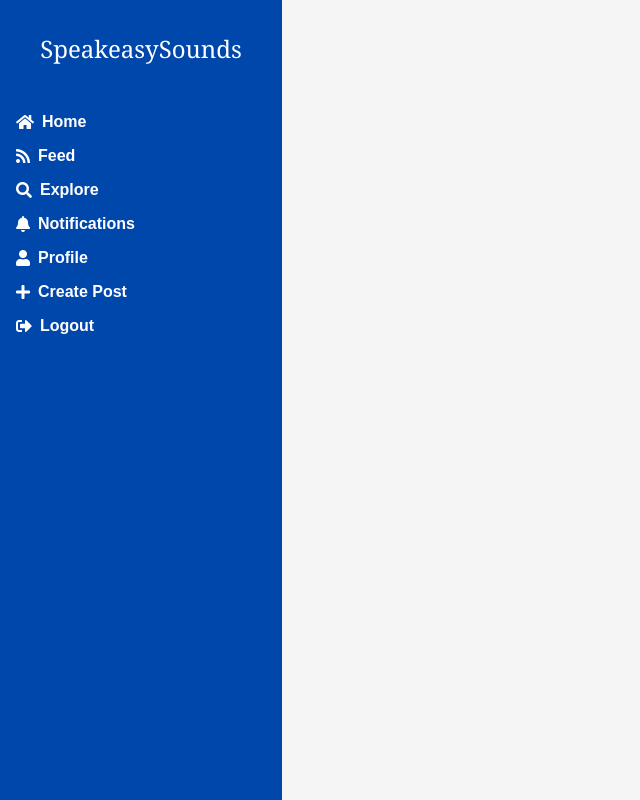
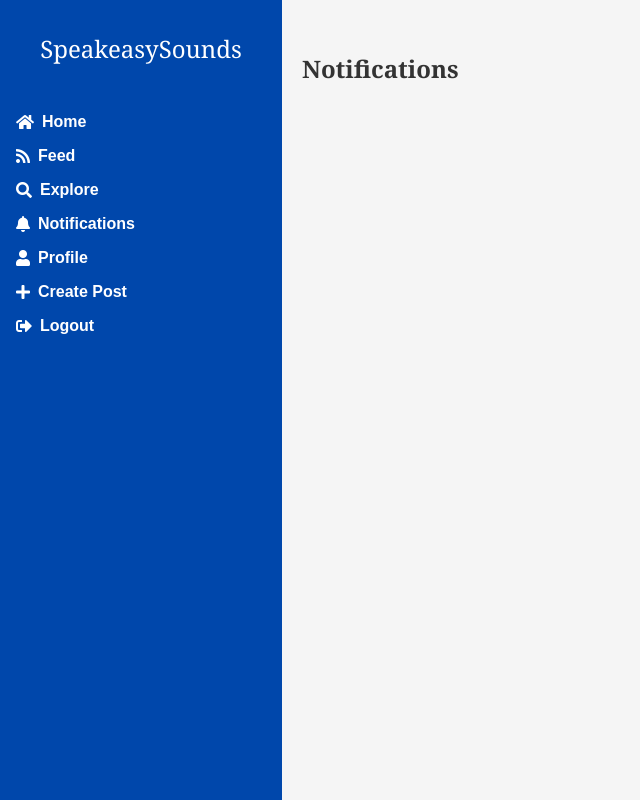
Before and after one commit to MarcusMallia/MarcusMallia-PHPsynoptic, a PHP site: page /notifications.php in a window 1280 px wide. Shown: the whole page, without its empty margins (0-640 px from the left). Run offline with PHP 8.4, Linux system fonts and the light colour scheme; the visitor is signed in with stand-in values (Sample User, id 1); data that the repository does not hold is empty.

Commit message:
Update Notifications Page Layout
- Ensured notifications are styled consistently with other pages.

```diff
--- a/scripts/notifications.php
+++ b/scripts/notifications.php
@@ -16,6 +16,7 @@
 $result = $conn->query($sql);
 ?>
 
+<div class="main-content">
     <main>
         <h2>Notifications</h2>
         <?php while ($notification = $result->fetch_assoc()): ?>
@@ -31,6 +32,7 @@
             </div>
         <?php endwhile; ?>
     </main>
+</div>
 
 <?php
 include '../templates/footer.php';
```
Lines whose indentation alone changed are shown as unchanged.
